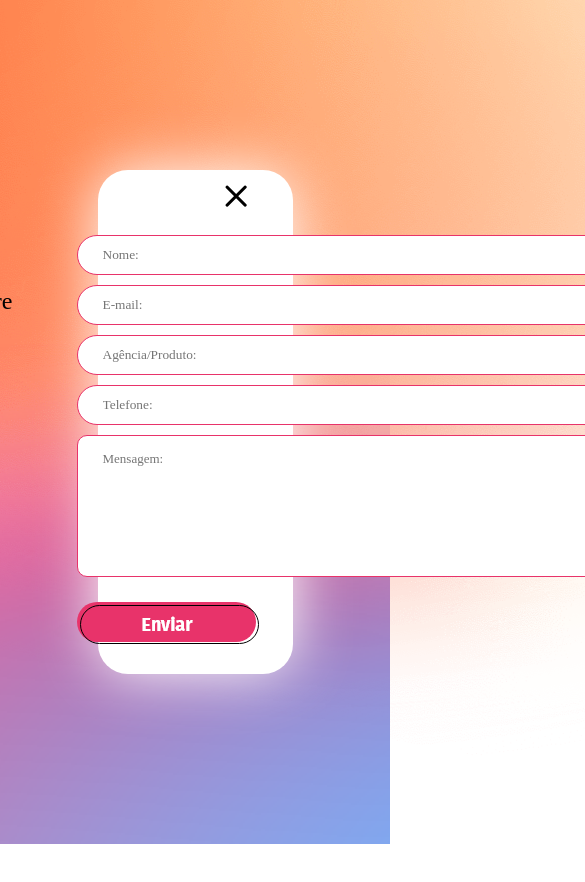
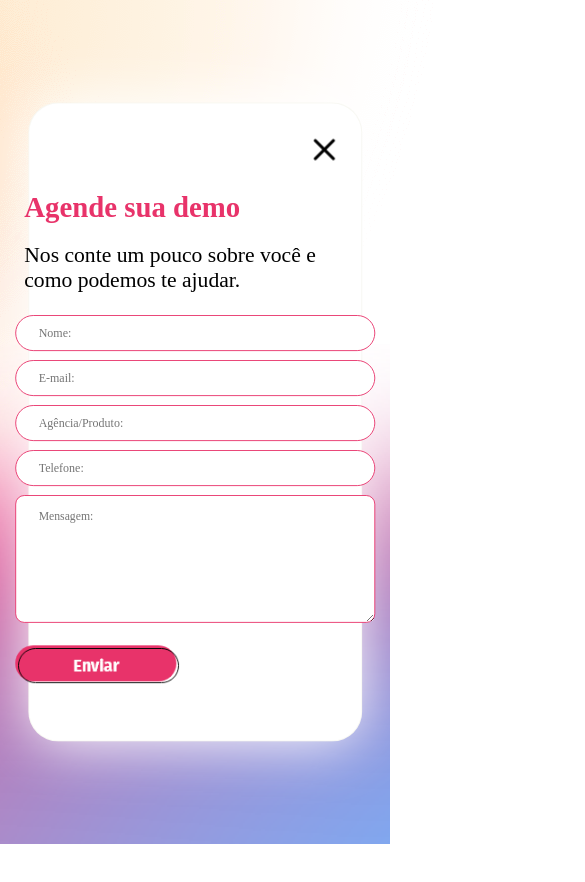
Before and after one commit to glhermepaiva/lp_reanimate2024, a Next.js app: page /formbr in a window 390 px wide. Shown: the top 882 px of the page, 585 px wide, since content can reach past the window. After the commit the page ends 844 px from the top, so only its background shows below. Built offline with nearby package versions, Linux system fonts and the light colour scheme; a web font is replaced by a local one.

Commit message:
Feito formulario responsivo

```diff
--- a/package.json
+++ b/package.json
@@ -4,7 +4,7 @@
   "private": true,
   "scripts": {
     "dev": "next dev",
-    "build": "next build",
+    "build": "next build && next export",
     "start": "next start",
     "lint": "next lint"
   },
--- a/src/pages/formbr.js
+++ b/src/pages/formbr.js
@@ -5,7 +5,7 @@ import Head from 'next/head'
 export default function formbr() {
 
     return (
-        <div className={styles.page}>
+        <div>
             <Head>
                 <title>Formulário | re.animate</title>
                 <meta name='description' content='Agende sua demo' />
@@ -18,7 +18,7 @@ export default function formbr() {
                     <div className={styles.containerClose} />
                 </Link>
                 <div className={styles.containerContent}>
-                    <div>
+                    <div className={styles.containerTexts}>
                         <div className={styles.containerTitle}>Agende sua demo</div>
                         <div className={styles.containerText}>Nos conte um pouco sobre você e como podemos te ajudar.</div>
                     </div>
--- a/src/styles/formbr.module.css
+++ b/src/styles/formbr.module.css
@@ -6,7 +6,7 @@
     top: -1000px;
     left: -400px;
     z-index: 0;
-    transform: rotate(283deg);
+    transform: rotate(270deg);
   }
 
 .gradient6 {
@@ -18,17 +18,8 @@
     bottom: 0px;
   }
 
-  .page {
-    display: flex;
-    height: 100vh;
-    display: flex;
-    justify-content: center;
-    align-items: center;
-    overflow: hidden;
-  }
-
   .formContainerBlur {
-    width: 50vw;
+    width: 55vw;
     height: 500px;
     background-color: #FFFFFF;
     border-radius: 30px;
@@ -37,21 +28,27 @@
     justify-content: center;
     align-items: center;
     filter: blur(30px);
-    margin: 0 auto;
+    position: absolute;
+    top: 50%;
+    left: 50%;
+    transform: translate(-50%, -50%);
   }
 
   .formContainer {
-    width: 50vw;
+    width: 55vw;
     background-color: #FFFFFF;
     border-radius: 30px;
     z-index: 2;
     display: flex;
     justify-content: center;
     align-items: center;
-    margin: 0 auto;
     position: absolute;
     flex-direction: column;
     padding: 60px 0 30px 0;
+    top: 50%;
+    left: 50%;
+    transform: translate(-50%, -50%);
+    border: 1px solid rgb(233, 231, 215, 0.3);
   }
 
   .containerClose {
@@ -59,7 +56,7 @@
     width: 23px;
     height: 23px;
     position: absolute;
-    top: 15px;
+    top: 25px;
     right: 45px;
     cursor: pointer;
   }
@@ -94,34 +91,30 @@
     font-family: FiraSans;
     border: 1px solid #E8336A;
     margin: 5px 0 5px 0;
+    width: 557px;
   }
 
   .formName {
-    width: 557px;
     height: 40px;
     border-radius: 29px;
   }
 
   .formEmail {
-    width: 557px;
     height: 40px;
     border-radius: 29px;
   }
 
   .formAgency {
-    width: 557px;
     height: 40px;
     border-radius: 29px;
   }
 
   .formPhone {
-    width: 557px;
     height: 40px;
     border-radius: 29px;
   }
 
   .formMessage {
-    width: 557px;
     height: 142px;
     border-radius: 10px;
     box-sizing: border-box;
@@ -143,3 +136,160 @@
   .formButton:hover {
     background-image: url(../assets/enviarbutton-white.png);
   }
+
+  @media (max-width: 1500px) {
+
+    .formContainerBlur {
+      width: 65vw;
+    }
+
+    .formContainer {
+      width: 65vw;
+    }
+
+  }
+
+  @media (max-width: 1366px) {
+
+    .formContainerBlur {
+      width: 70vw;
+    }
+
+    .formContainer {
+      width: 70vw;
+    }
+
+  }
+
+  @media (max-width: 1280px) {
+
+    .gradient1 {
+      left: -420px;
+    }
+
+    .formContainerBlur {
+      width: 75vw;
+    }
+
+    .formContainer {
+      width: 75vw;
+    }
+
+  }
+
+  @media (max-width: 1024px) {
+
+    .gradient1 {
+      left: -680px;
+    }
+
+    .formContainerBlur {
+      width: 90vw;
+    }
+
+    .formContainer {
+      width: 90vw;
+    }
+
+  }
+
+  @media (max-width: 768px) {
+
+    .gradient1 {
+      left: -940px;
+    }
+
+    .formContainerBlur {
+      width: 80vw;
+      height: 640px;
+    }
+
+    .formContainer {
+      width: 80vw;
+    }
+
+    .containerContent {
+      display: flex;
+      flex-direction: column;
+    }
+
+    .containerClose {
+      top: 35px;
+      right: 25px;
+    }
+
+    .containerTexts {
+      margin: 0 0 20px 10px;
+    }
+
+    .containerText {
+      width: 350px;
+    }
+
+    .containerInputs {
+      margin: 0 0 0 0;
+    }
+
+  }
+
+  @media (max-width: 640px) {
+
+    .gradient1 {
+      left: -1060px;
+    }
+
+    .formContainerBlur {
+      width: 85vw;
+    }
+
+    .formContainer {
+      width: 85vw;
+    }
+
+    .containerContent {
+      transform: scale(0.9);
+    }
+
+  }
+
+  @media (max-width: 480px) {
+
+    .gradient1 {
+      left: -1220px;
+    }
+
+    .containerInputs input {
+      width: 400px;
+    }
+
+  }
+
+  @media (max-width: 320px) {
+
+    .gradient1 {
+      left: -770px;
+      transform: scale(0.5);
+    }
+
+    .containerContent {
+      transform: scale(0.8);
+    }
+
+    .containerText {
+      width: 280px;
+    }
+
+    .containerInputs input {
+      width: 300px;
+    }
+
+    .formMessage {
+      width: 300px;
+    }
+
+    .formButton {
+      transform: scale(1.2);
+      margin: 20px 0 0 15px;
+    }
+
+  }
```
